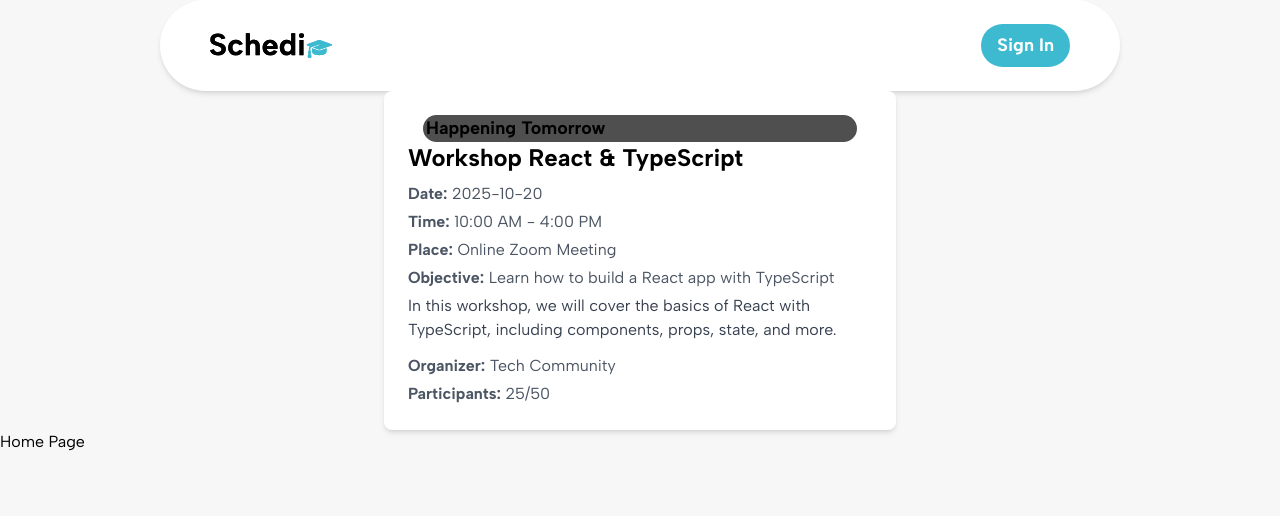
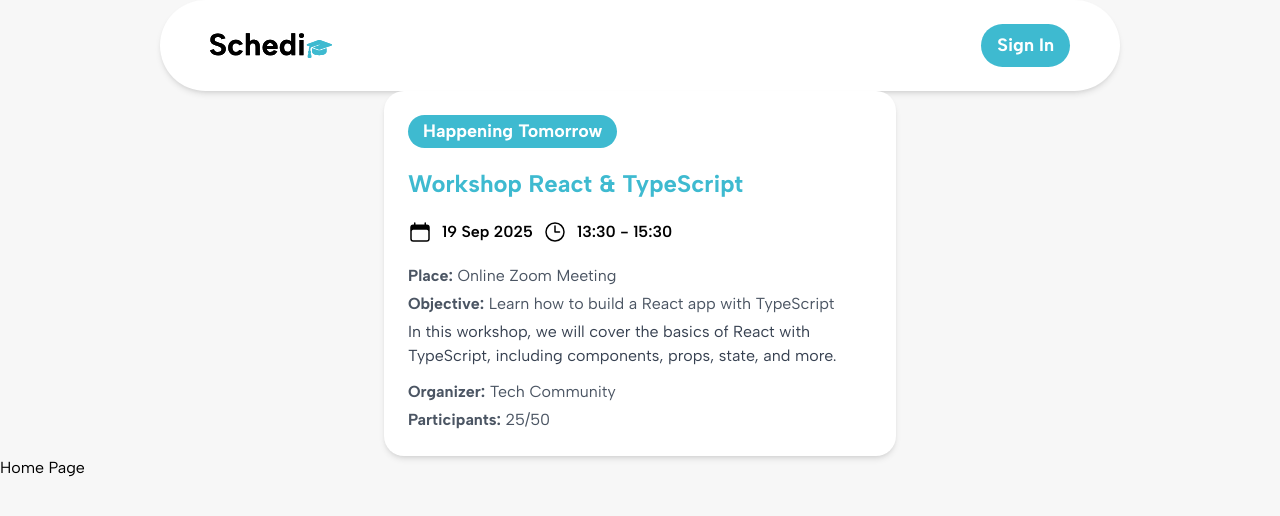
Before and after one commit to zflukz/Schedio, a React (Create React App) app in the folder client/: page / in a window 1280 px wide. Shown: the top 516 px of the page. Built offline with nearby package versions, Linux system fonts and the light colour scheme.

Commit message:
install icon + update comingcard

```diff
--- a/client/package.json
+++ b/client/package.json
@@ -3,6 +3,8 @@
   "version": "0.1.0",
   "private": true,
   "dependencies": {
+    "@heroicons/react": "^2.2.0",
+    "@hugeicons/react": "^1.1.1",
     "@testing-library/dom": "^10.4.1",
     "@testing-library/jest-dom": "^6.8.0",
     "@testing-library/react": "^16.3.0",
--- a/client/src/App.tsx
+++ b/client/src/App.tsx
@@ -25,8 +25,8 @@ function App() {
       <Navbar user={user} />
        <Upcomingcard
         title="Workshop React & TypeScript"
-        date="2025-10-20"
-        time="10:00 AM - 4:00 PM"
+        date="19 Sep 2025"
+        time="13:30 - 15:30 "
         place="Online Zoom Meeting"
         objective="Learn how to build a React app with TypeScript"
         description="In this workshop, we will cover the basics of React with TypeScript, including components, props, state, and more."
--- a/client/src/component/Comingcard.tsx
+++ b/client/src/component/Comingcard.tsx
@@ -24,17 +24,22 @@ const Upcomingcard: React.FC<EventDetailProps> = ({
   maxParticipants,
 }) => {
   return (
-    <div className="font-sans p-6 bg-white rounded-lg shadow-md max-w-lg mx-auto">
-		<div className="px-[15px] px-[3px] mx-[15px] rounded-full bg-[#4F4F4F] font-bold text-[18px]">
-			Happening Tomorrow
-		</div>
-      <h1 className="text-2xl font-bold mb-2">{title}</h1>
-      <p className="text-gray-600 mb-1">
-        <strong>Date:</strong> {date}
-      </p>
-      <p className="text-gray-600 mb-1">
-        <strong>Time:</strong> {time}
-      </p>
+    <div className="font-sans p-6 bg-white rounded-[20px] shadow-md max-w-lg mx-auto">
+      <div className="inline-block bg-primary text-white font-bold text-[18px] px-[15px] py-[3px] mb-[20px] rounded-full">
+        Happening Tomorrow
+      </div>
+      <h1 className="text-2xl font-bold mb-[20px] text-primary">{title}</h1>
+      <div className="flex items-center text-black font-semibold mb-[20px]">
+        <svg xmlns="http://www.w3.org/2000/svg" viewBox="0 0 24 24" fill="currentColor" className="size-6 mr-[10px]">
+          <path fillRule="evenodd" d="M6.75 2.25A.75.75 0 0 1 7.5 3v1.5h9V3A.75.75 0 0 1 18 3v1.5h.75a3 3 0 0 1 3 3v11.25a3 3 0 0 1-3 3H5.25a3 3 0 0 1-3-3V7.5a3 3 0 0 1 3-3H6V3a.75.75 0 0 1 .75-.75Zm13.5 9a1.5 1.5 0 0 0-1.5-1.5H5.25a1.5 1.5 0 0 0-1.5 1.5v7.5a1.5 1.5 0 0 0 1.5 1.5h13.5a1.5 1.5 0 0 0 1.5-1.5v-7.5Z" clipRule="evenodd" />
+        </svg>
+        {date}
+        <svg xmlns="http://www.w3.org/2000/svg" fill="none" viewBox="0 0 24 24" strokeWidth={1.5} stroke="currentColor" className="size-6 ml-[10px] mr-[10px]">
+          <path strokeLinecap="round" strokeLinejoin="round" d="M12 6v6h4.5m4.5 0a9 9 0 1 1-18 0 9 9 0 0 1 18 0Z" />
+        </svg>
+        {time}
+      </div>
+
       <p className="text-gray-600 mb-1">
         <strong>Place:</strong> {place}
       </p>
@@ -49,6 +54,7 @@ const Upcomingcard: React.FC<EventDetailProps> = ({
         <strong>Participants:</strong> {participants}/{maxParticipants}
       </p>
     </div>
+
   );
 };
 
```
Also changed, not shown: 1 other file (tests, documents, lock files or other folders).
